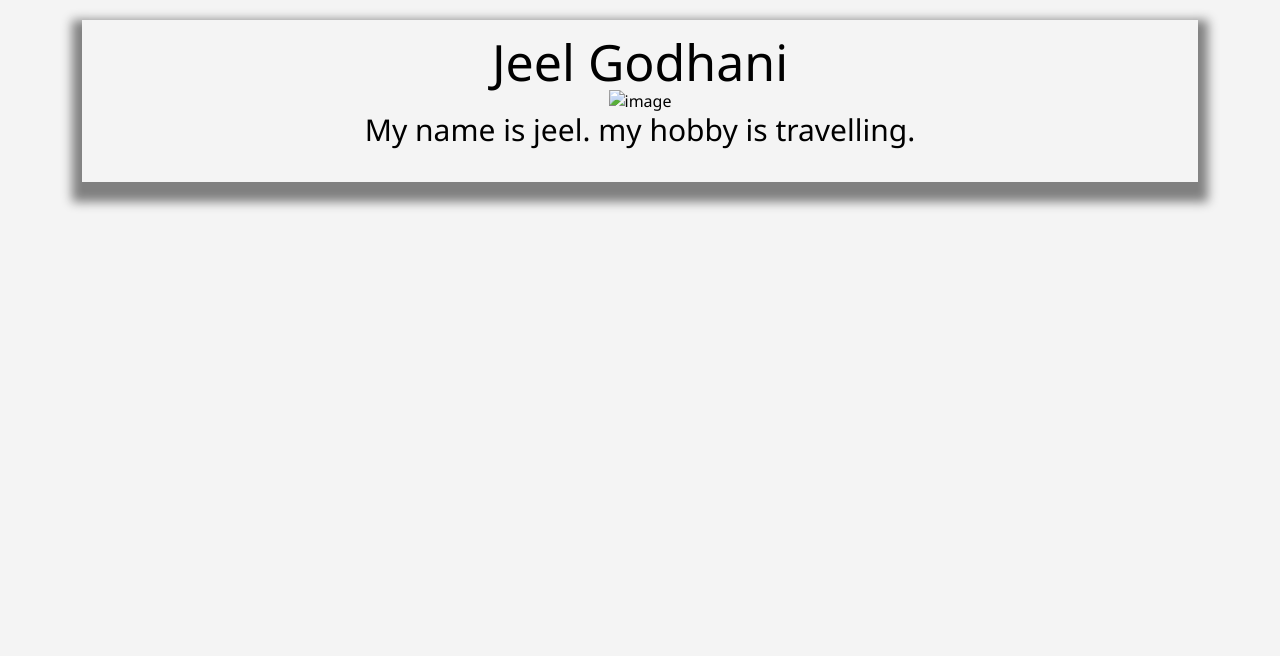
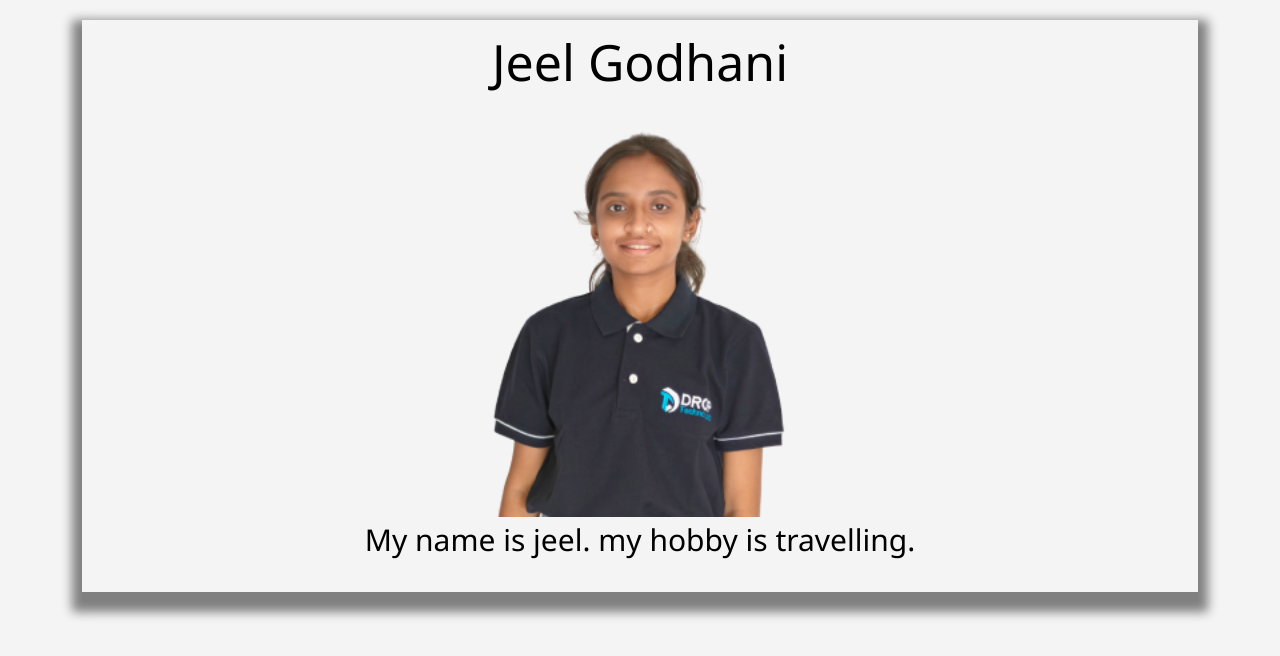
Before and after one commit to Jeel12-coder/portfolio, a plain HTML site: page index.html in a window 1280 px wide. Drawn offline with Linux system fonts and the light colour scheme.

Commit message:
Update index.html

```diff
--- a/index.html
+++ b/index.html
@@ -1,3 +1,4 @@
+
 <!DOCTYPE html>
 <html lang="en">
 <head>
@@ -5,6 +6,14 @@
   <meta name="viewport" content="width=device-width, initial-scale=1.0">
   <title>Document</title>
   <link rel="stylesheet" href="./asset/css/style.css">
+
+    <meta property="og:title" content="Jeel Godhani - Portfolio" />
+    <meta property="og:description" content="Python Intern at Drop Techno Lab" />
+    <meta property="og:image" content="https://jeel12-coder.github.io/portfolio/asset/image/jeel.png" />
+    <meta property="og:url" content="https://jeel12-coder.github.io/portfolio/" />
+    <meta property="og:type" content="website" />
+
+    <meta name="twitter:card" content="summary_large_image" />
 </head>
 <body>
   <section>
@@ -14,7 +23,7 @@
         <h1 class="heading">Jeel Godhani</h1>
         </div>
         <div class="image">
-          <img src="./asset/image/image (2).png" alt="image" class="icon">
+          <img src="https://jeel12-coder.github.io/portfolio/asset/image/jeel.png" alt="image" class="icon">
         </div>
         <div class="description">
            <p class="paragraph">My name is jeel. my hobby is travelling.</p>
```
